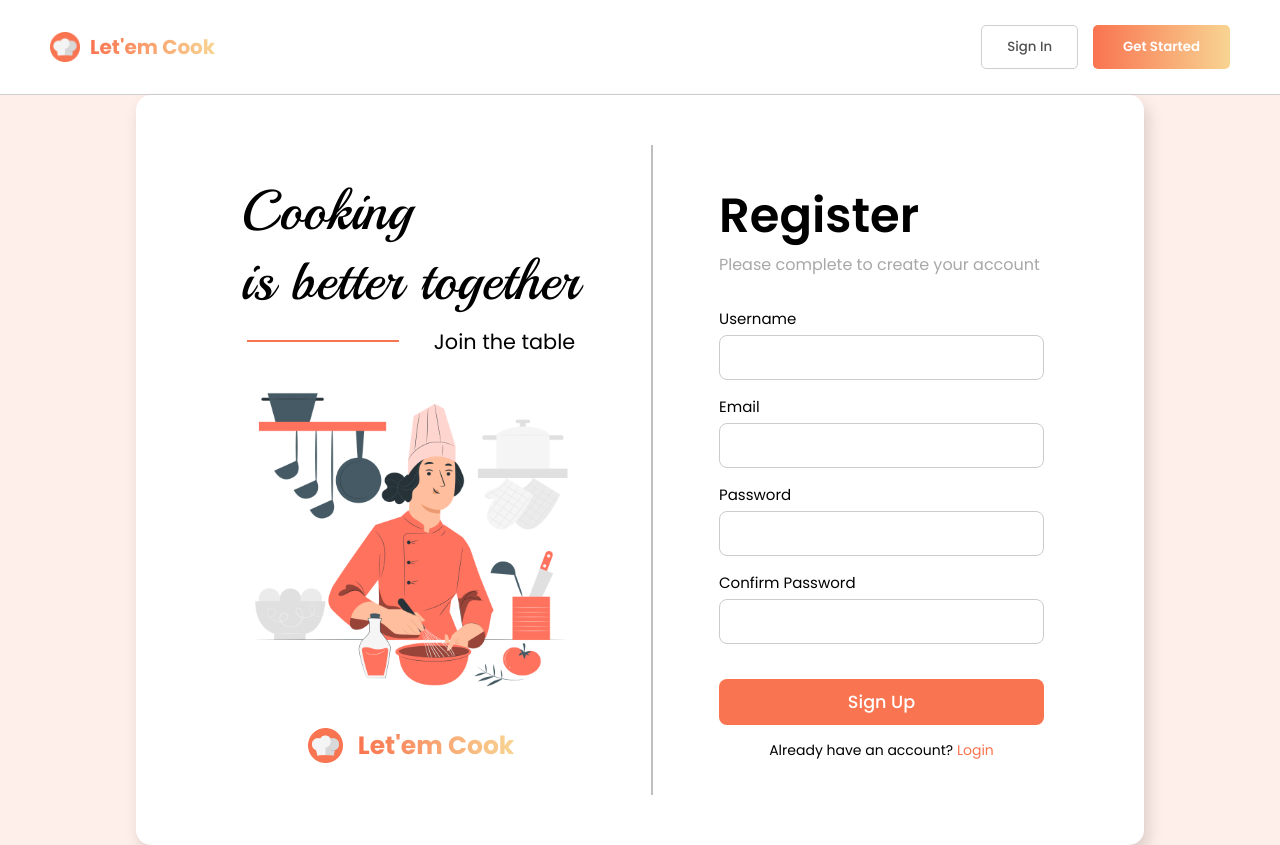
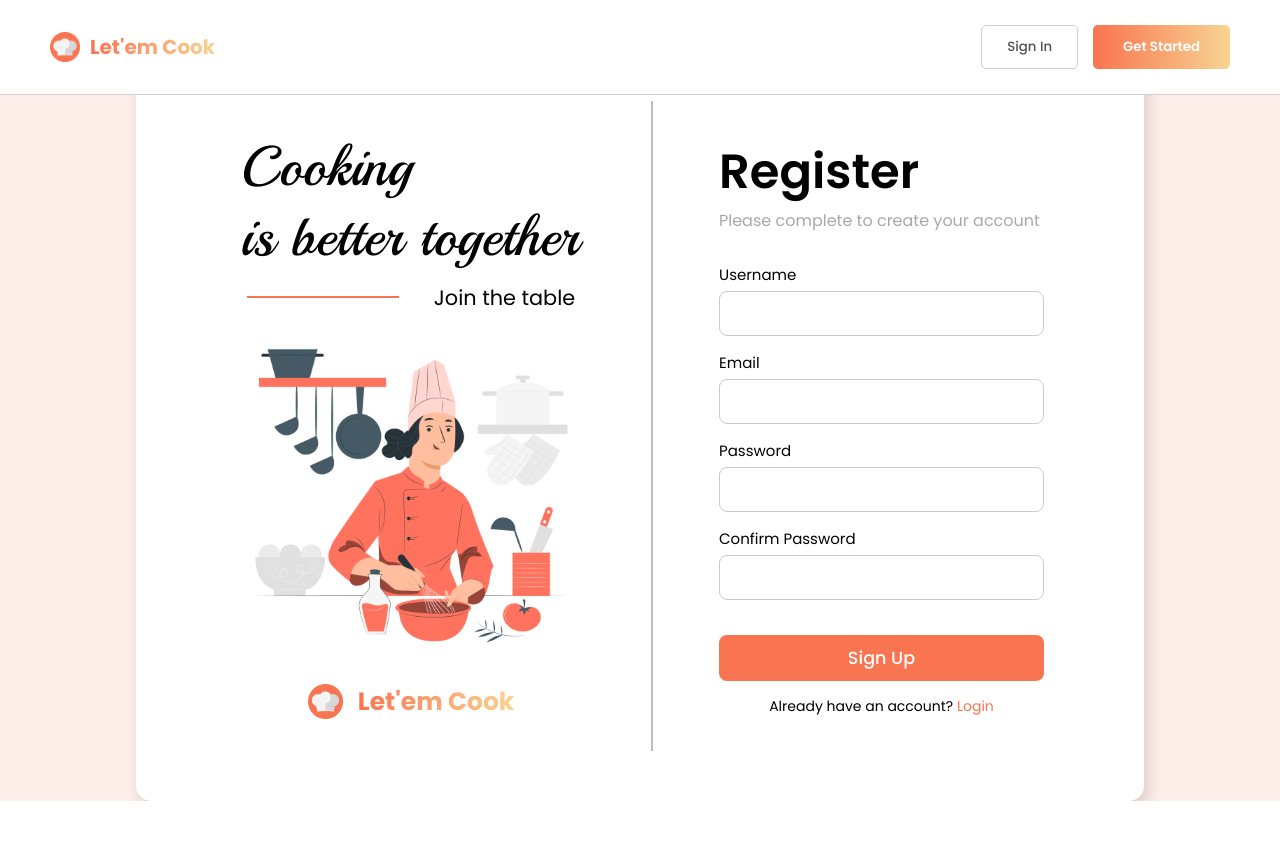
Before and after one commit to Syddevv/LetemCook, a React (Vite) app in the folder client/: page /register in a window 1280 px wide. After the commit the page ends 801 px from the top, so only its background shows below. Built offline with nearby package versions, Linux system fonts and the light colour scheme.

Commit message:
minor changes in NAV

```diff
--- a/client/src/pages/LandingPage.jsx
+++ b/client/src/pages/LandingPage.jsx
@@ -1,3 +1,4 @@
+import React, { useEffect, useRef } from "react";
 import Logo from "../assets/Logo.png";
 import "../styles/LandingPage.css";
 import Pasta from "../assets/pasta.jpg";
@@ -11,10 +12,23 @@ import { useNavigate } from "react-router-dom";
 
 const LandingPage = () => {
   const navigate = useNavigate();
+  const navRef = useRef(null);
+
+  useEffect(() => {
+    const handleScroll = () => {
+      if (window.scrollY > 30) {
+        navRef.current.classList.add("transparent");
+      } else {
+        navRef.current.classList.remove("transparent");
+      }
+    };
+    window.addEventListener("scroll", handleScroll);
+    return () => window.removeEventListener("scroll", handleScroll);
+  }, []);
 
   return (
     <div>
-      <nav>
+      <nav ref={navRef}>
         <div className="logo-name">
           <img src={Logo} alt="Logo" className="logo" />
           <p className="website-name">Let'em Cook</p>
--- a/client/src/styles/LandingPage.css
+++ b/client/src/styles/LandingPage.css
@@ -11,9 +11,23 @@ nav {
   display: flex;
   align-items: center;
   justify-content: space-between;
+  position: fixed;
+  top: 0;
+  left: 0;
+  width: 100vw;
+  z-index: 100;
   background-color: white;
+  transition: background-color 0.3s, box-shadow 0.3s;
+  box-shadow: none;
   padding: 25px 50px;
   border-bottom: 1px solid #cfcfcf;
+}
+
+/* Add a class for the transparent nav */
+nav.transparent {
+  background-color: rgba(255, 255, 255, 0.7);
+  box-shadow: 0 2px 12px rgba(0, 0, 0, 0.07);
+  backdrop-filter: blur(8px);
 }
 
 .logo-name {
@@ -40,6 +54,7 @@ nav {
 .nav-buttons {
   display: flex;
   gap: 15px;
+  margin-right: 100px;
 }
 
 .signIn-BTN {
@@ -91,6 +106,7 @@ nav {
   justify-content: space-around;
   padding: 70px 200px;
   flex-wrap: wrap;
+  padding-top: 120px;
 }
 
 .hero-poster {
--- a/client/src/styles/Login.css
+++ b/client/src/styles/Login.css
@@ -8,7 +8,7 @@
 .login-page {
   background-color: #ffefea;
   display: flex;
-  min-height: 90vh;
+  min-height: 100vh;
   width: 100vw;
   align-items: center;
   justify-content: center;
@@ -23,6 +23,7 @@
   border-radius: 15px;
   gap: 25px;
   box-shadow: 4px 8px 16px 0px rgba(0, 0, 0, 0.15);
+  margin-top: 4%;
 }
 
 .sign-in-button {
--- a/client/src/styles/Register.css
+++ b/client/src/styles/Register.css
@@ -8,7 +8,7 @@
 .registration-page {
   background-color: #ffefea;
   display: flex;
-  min-height: 90vh;
+  min-height: 100vh;
   width: 100vw;
   align-items: center;
   justify-content: center;
@@ -23,6 +23,7 @@
   border-radius: 15px;
   gap: 25px;
   box-shadow: 4px 8px 16px 0px rgba(0, 0, 0, 0.15);
+  margin-top: 4%;
 }
 
 /* LEFT SECTION */
```
